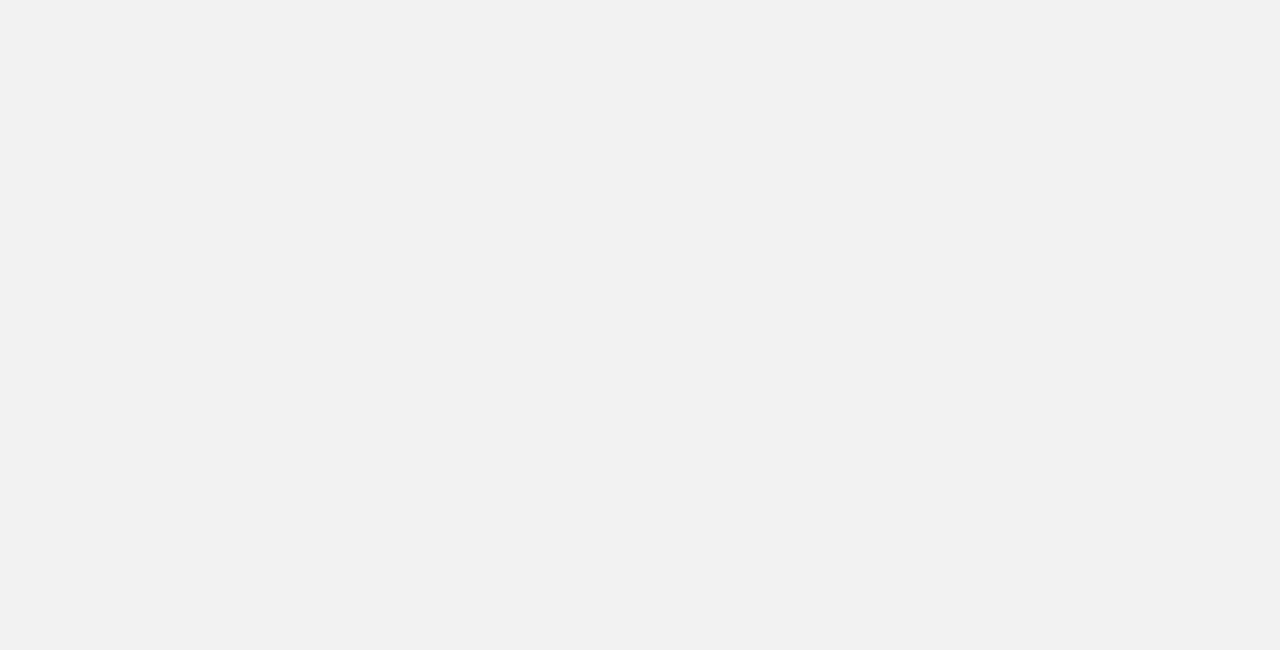
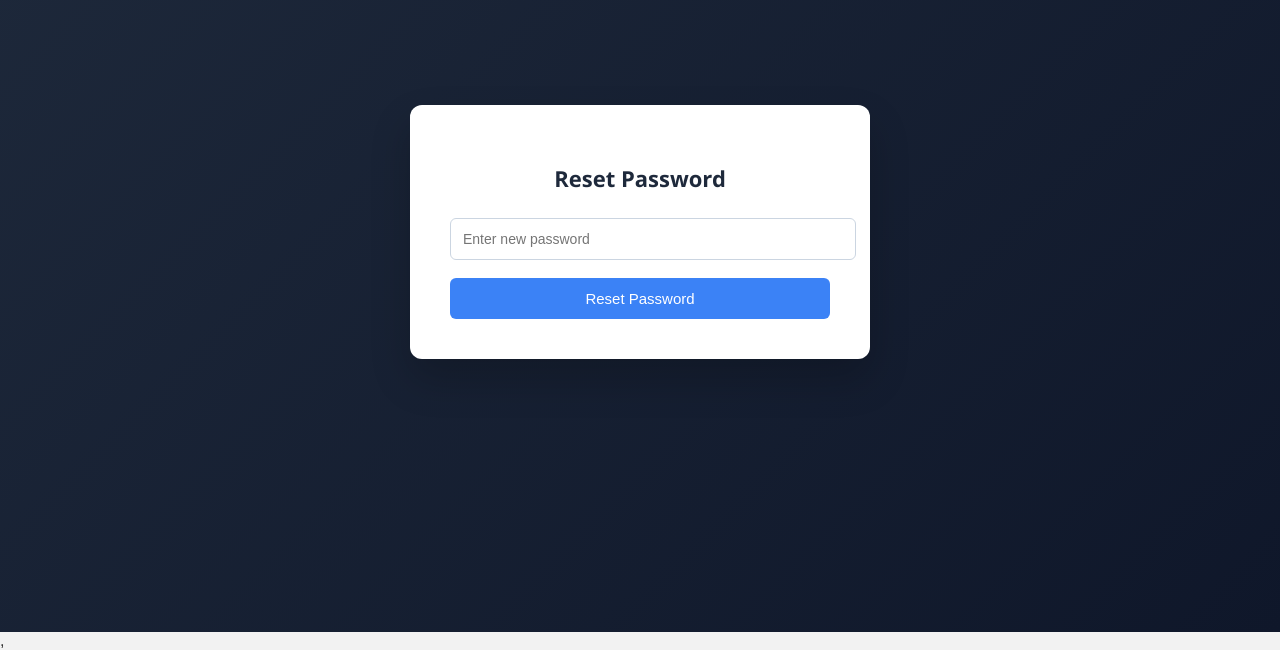
Before and after one commit to sumit-sharma39/frontend-todo, a React (Vite) app: page /reset-password/1 in a window 1280 px wide. Before the commit this address had no page. Shown: the part 168-818 px from the top of the page. Built offline with nearby package versions, Linux system fonts and the light colour scheme.

Commit message:
fixed display , added logger forgot password

```diff
--- a/src/App.jsx
+++ b/src/App.jsx
@@ -7,19 +7,23 @@ import { TaskDisplay } from "./Task-Display";
 import { EditTask } from "./Edittask";
 import { Login } from "./Login"
 import { Register } from "./register";
+import { ForgotPassword } from "./forgotpas";
+import { ResetPassword } from "./resetpassword";
+
 function App() {
   const [tasks, setTasks] = useState([]);
   return (
     <Router>
       <Routes>
         <Route path="/register" element={ <Register/>} />
+        <Route path="/reset-password/:token" element={<ResetPassword />} />
         <Route path="/login" element={<Login/>}/>
         <Route path="/" element={<Login/>}/>
         <Route path='/home' element={<TasksDisplay task={tasks} setTasks={setTasks} />} />
         <Route path='/Add' element={<NewTask setTasks={setTasks}/>} />
         <Route path="/Task/:id" element={<TaskDisplay />} />
         <Route path="/Edit/:id" element={<EditTask/>} />
-
+        <Route path="/forgot-password" element={<ForgotPassword/>} />
       </Routes>
     </Router>
   )
--- a/src/NewTask.jsx
+++ b/src/NewTask.jsx
@@ -16,7 +16,7 @@ export function NewTask({ setTasks }) {
     async function save() {
         try {
         const result = await axios.post(
-            "https://backend-todo-1-z9rj.onrender.com/Add",
+            "http://localhost:8000/Add",
             {
             title,
             description,
@@ -36,7 +36,7 @@ export function NewTask({ setTasks }) {
             formData.append("image_url", image);
 
             const response = await axios.post(
-            `https://backend-todo-1-z9rj.onrender.com/UploadImage/${savedTask.id}`,
+            `http://localhost:8000/UploadImage/${savedTask.id}`,
             formData,
             { withCredentials: true }
             );
--- a/src/Task-Display.jsx
+++ b/src/Task-Display.jsx
@@ -15,8 +15,8 @@ export function TaskDisplay() {
     useEffect(() => {
         const fetchTask = async () => {
         try {
-            // const res = await axios.get(`https://backend-todo-1-z9rj.onrender.com/Task/${id}`);
-            const res = await axios.get(`https://backend-todo-1-z9rj.onrender.com/Task/${id}` ,
+            // const res = await axios.get(`http://localhost:8000/Task/${id}`);
+            const res = await axios.get(`http://localhost:8000/Task/${id}` ,
             { withCredentials: true });
             setTask(res.data);
             console.log("Data received: " , res.data);
@@ -33,7 +33,7 @@ export function TaskDisplay() {
 
             const markAsCompleted = async () => {
         try {
-            await axios.put(`https://backend-todo-1-z9rj.onrender.com/Completed/${id}`, null,
+            await axios.put(`http://localhost:8000/Completed/${id}`, null,
   { withCredentials: true });
 
             setTask((prev) =>
--- a/src/TasksDisplay.jsx
+++ b/src/TasksDisplay.jsx
@@ -13,7 +13,7 @@ export function TasksDisplay() {
     useEffect(() => {
         async function getData() {
         try {
-            const res = await axios.get(`https://backend-todo-1-z9rj.onrender.com/Data`,
+            const res = await axios.get(`http://localhost:8000/Data`,
     { withCredentials: true });
             setTasks(res.data.data);
         } catch (err) {
@@ -27,7 +27,7 @@ export function TasksDisplay() {
     const deleteTask = async (id) => {
         console.log("Deleting task with ID:", id);
         try {
-        await axios.delete(`https://backend-todo-1-z9rj.onrender.com/Delete/${id}`,
+        await axios.delete(`http://localhost:8000/Delete/${id}`,
                 { withCredentials: true } );
 
         setTasks((prev) => prev.filter((task) => task.id !== id));
--- /dev/null
+++ b/src/forgot.css
@@ -0,0 +1,76 @@
+/* Full page center layout */
+.auth-container {
+  min-height: 100vh;
+  display: flex;
+  justify-content: center;
+  align-items: center;
+  background: linear-gradient(135deg, #1e293b, #0f172a);
+  font-family: "Segoe UI", Tahoma, Geneva, Verdana, sans-serif;
+}
+
+/* Card */
+.auth-card {
+  background: #ffffff;
+  padding: 40px;
+  width: 380px;
+  border-radius: 12px;
+  box-shadow: 0 20px 40px rgba(0, 0, 0, 0.2);
+}
+
+/* Title */
+.auth-title {
+  text-align: center;
+  margin-bottom: 25px;
+  font-size: 22px;
+  font-weight: 600;
+  color: #1e293b;
+}
+
+/* Input */
+.auth-input {
+  width: 100%;
+  padding: 12px;
+  margin-bottom: 18px;
+  border: 1px solid #cbd5e1;
+  border-radius: 6px;
+  font-size: 14px;
+  transition: border 0.2s ease;
+}
+
+.auth-input:focus {
+  border-color: #3b82f6;
+  outline: none;
+}
+
+/* Button */
+.auth-button {
+  width: 100%;
+  padding: 12px;
+  background-color: #3b82f6;
+  color: white;
+  border: none;
+  border-radius: 6px;
+  font-size: 15px;
+  font-weight: 500;
+  cursor: pointer;
+  transition: background 0.2s ease;
+}
+
+.auth-button:hover {
+  background-color: #2563eb;
+}
+
+/* Messages */
+.auth-message {
+  margin-top: 15px;
+  text-align: center;
+  font-size: 14px;
+  color: #16a34a;
+}
+
+.auth-error {
+  margin-top: 15px;
+  text-align: center;
+  font-size: 14px;
+  color: #dc2626;
+}
--- /dev/null
+++ b/src/forgotpas.jsx
@@ -0,0 +1,38 @@
+import { useState } from "react";
+import axios from "axios";
+import "./forgot.css";
+
+export function ForgotPassword() {
+    const [email, setEmail] = useState("");
+    const [message, setMessage] = useState("");
+
+    const handleSubmit = async (e) => {
+        e.preventDefault();
+
+        try {
+        await axios.post(
+            "http://localhost:8000/forgot-password",
+            { email }
+        );
+
+        setMessage("If account exists, reset link has been sent.");
+        } catch (err) {
+        console.log(err);
+        setMessage("Something went wrong.");
+        }
+    };
+
+    return (
+        <form onSubmit={handleSubmit}>
+        <h2>Forgot Password</h2>
+        <input
+            type="email"
+            value={email}
+            onChange={(e) => setEmail(e.target.value)}
+            required
+        />
+        <button type="submit">Send Reset Link</button>
+        <p>{message}</p>
+        </form>
+    );
+}
--- a/src/register.jsx
+++ b/src/register.jsx
@@ -20,7 +20,7 @@ export function Register() {
 
         try {
         const r = await axios.post(
-            "https://backend-todo-1-z9rj.onrender.com/Register" ,
+            "http://localhost:8000/Register" ,
             payload ,
             { withCredentials: true }
         );
@@ -43,7 +43,7 @@ export function Register() {
         const token = credentialResponse.credential;
 
         const response = await axios.post(
-            "https://backend-todo-1-z9rj.onrender.com/Gregister",
+            "http://localhost:8000/Gregister",
             { token } ,
             { withCredentials: true }
         );
@@ -75,6 +75,7 @@ export function Register() {
             <label className="register-label">Password:</label>
             <input
             type="password"
+            pattern="^(?=.*[A-Z])(?=.*[^A-Za-z0-9]).{8,25}$"
             value={password}
             onChange={(e) => setPassword(e.target.value)}
             className="register-input"
--- /dev/null
+++ b/src/resetpassword.jsx
@@ -0,0 +1,65 @@
+import { useState } from "react";
+import { useParams, useNavigate } from "react-router-dom";
+import axios from "axios";
+import "./forgot.css";
+
+export function ResetPassword() {
+    const { token } = useParams();
+    const navigate = useNavigate();
+
+    const [password, setPassword] = useState("");
+    const [message, setMessage] = useState("");
+    const [error, setError] = useState("");
+
+    const handleSubmit = async (e) => {
+        e.preventDefault();
+
+        setMessage("");
+        setError("");
+
+        try {
+        const res = await axios.post(
+            `http://localhost:5000/reset-password/${token}`,
+            { password }
+        );
+
+        setMessage(res.data.message);
+
+        // Redirect to login after 2 seconds
+        setTimeout(() => {
+            navigate("/");
+        }, 2000);
+
+        } catch (err) {
+        setError(
+            err.response?.data?.error || "Something went wrong"
+        );
+        }
+    };
+
+    return (
+        <div className="auth-container">
+        <div className="auth-card">
+            <form onSubmit={handleSubmit}>
+            <h2 className="auth-title">Reset Password</h2>
+
+            <input
+                type="password"
+                className="auth-input"
+                placeholder="Enter new password"
+                value={password}
+                onChange={(e) => setPassword(e.target.value)}
+                required
+            />
+
+            <button type="submit" className="auth-button">
+                Reset Password
+            </button>
+
+            {message && <p className="auth-message">{message}</p>}
+            {error && <p className="auth-error">{error}</p>}
+            </form>
+        </div>
+        </div>
+    );
+}
```
Also changed, not shown: src/Edittask.jsx (+4 -4 lines), src/Login.jsx (+5 -2 lines), 1 other file (tests, documents, lock files or other folders).
